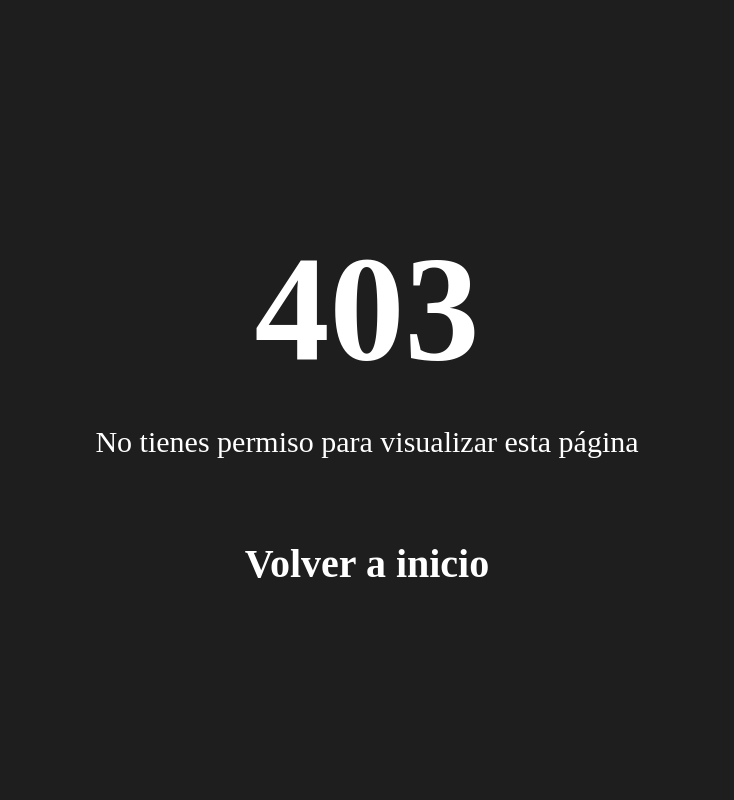
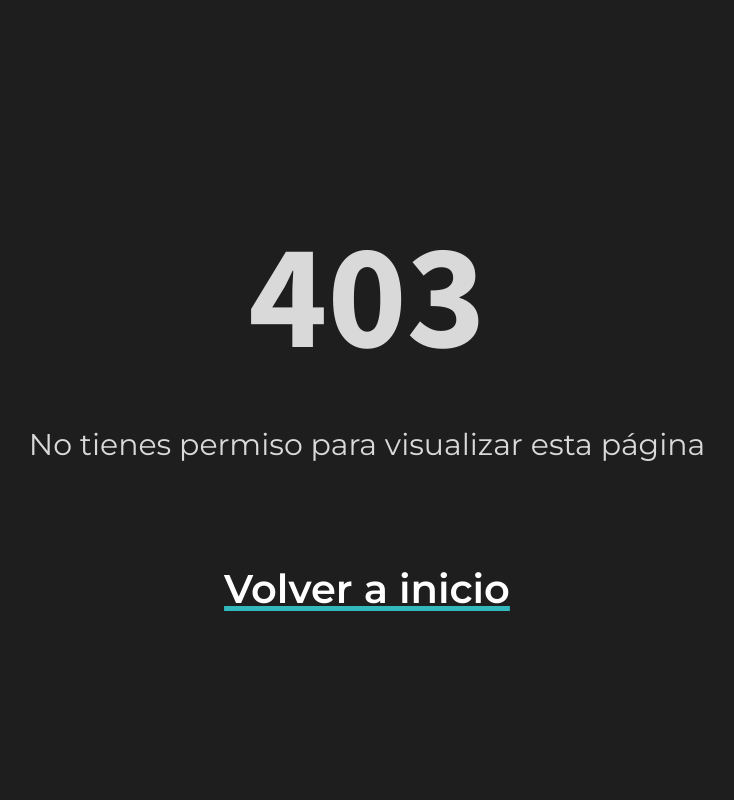
Before and after one commit to polcortes/VotaAws24, a PHP site: page /errors/error403.php in a window 1280 px wide. Shown: the whole page, without its empty margins (273-1007 px from the left). Run offline with PHP 8.4, Linux system fonts and the light colour scheme.

Commit message:
Latest upload 18/01

```diff
--- a/styles.css
+++ b/styles.css
@@ -1,3 +1,67 @@
+/* Imports */
+@import url('https://fonts.googleapis.com/css2?family=Source+Sans+3:wght@700&display=swap');
+@import url('https://fonts.googleapis.com/css2?family=Montserrat:wght@300;400;500;600&display=swap');
+
+:root {
+    --azul: #32b9be;
+    --rojo: #FF2525;
+    --amarillo: #FFCD1D;
+    --verde: #21FF2A;
+    --gris-oscuro: #272727;
+    --gris-claro: #D9D9D9;
+}
+
+* {
+    font-family: 'Montserrat', sans-serif;
+    color: var(--gris-claro);
+}
+
+h1, h2 {
+    font-family: 'Source Sans 3';
+}
+
+
+body {
+    background-color: var(--gris-oscuro);
+    margin: 0;
+}
+
+/* Login */
+
+#login {
+    display: flex;
+    align-items: center;
+    justify-content: center;
+    flex-direction: column;
+    text-align: center;
+}
+
+#login input {
+    background-color: var(--gris-oscuro);
+    border: none;
+    padding: 10px;
+    margin-bottom: 10px;
+    width: 100%;
+    box-sizing: border-box;
+    border-bottom: 1px solid var(--gris-claro);
+}
+
+#login input::placeholder {
+    color: var(--gris-claro);
+}
+
+#login button {
+    background-color: var(--gris-oscuro);
+    border: var(--gris-claro) 1px solid;
+    text-align: center;
+    cursor: pointer;
+    padding: 10px 20px;
+    border-radius: 5px;
+    display: inline-block;
+    margin: 0 auto;
+}
+
+/*Errores */
 #error403, #error404 {
     background-color: #1E1E1E;
     height: 100vh;
@@ -23,12 +87,16 @@
 }
 
 #error403 div a, #error404 div a {
-    text-decoration: none;
+    /*text-decoration: none;*/
+    text-decoration-thickness: 5px;
+    text-decoration-color: var(--azul);
     color: white;
     font-weight: bold;
     font-size: 40px;
+    transition: color .1s linear;
 }
 
 #error403 div a:hover, #error404 div a:hover {
-    text-decoration: underline;
+    /*text-decoration: underline;*/
+    color: var(--azul);
 }
```
Also changed, not shown: login.php (added, +21 -0 lines).
